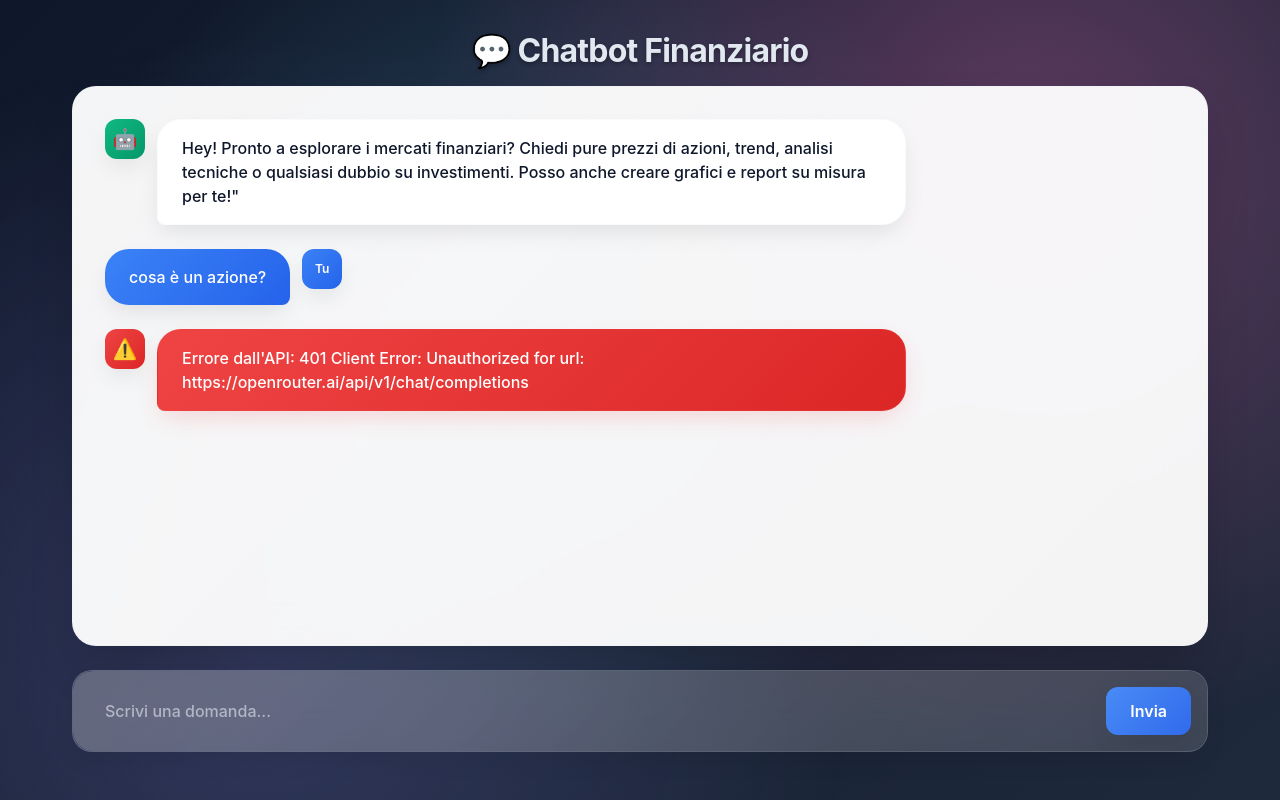
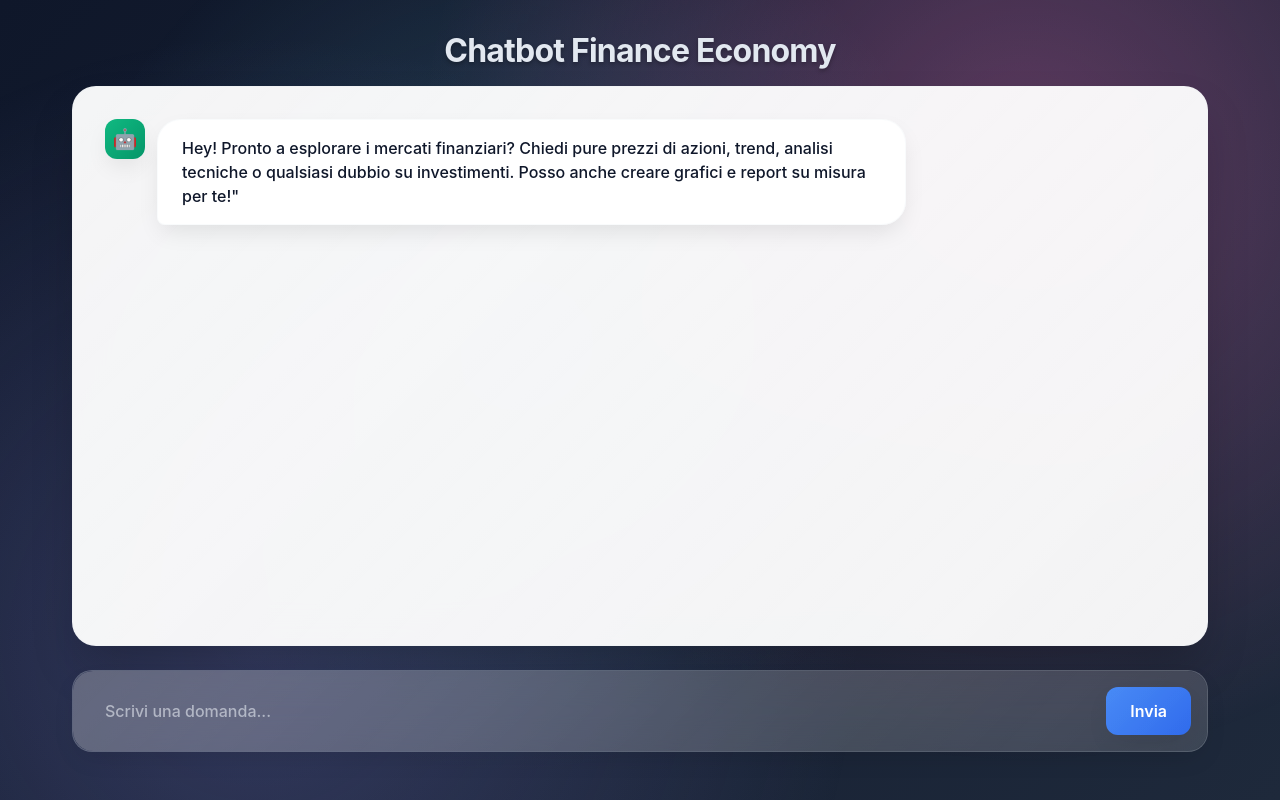
Before and after one commit to romina-trazzi/PythonVerificaFinaleChatBOTfinanziario, a Python web app: template templates/index.html in a window 1280 px wide. Run offline with Jinja, Linux system fonts and the light colour scheme; the template is opened without the code that fills it, so the values that code supplies are empty.

Commit message:
rivisto codice front end

```diff
--- a/static/css/main.css
+++ b/static/css/main.css
@@ -12,7 +12,7 @@
     --accent-hover: #2563eb;
     --success: #10b981;
     --warning: #f59e0b;
-    --error: #ef4444; /* This is your defined red for errors */
+    --error: #ef4444;
     --background: linear-gradient(135deg, #0f172a 0%, #1e293b 100%);
     --surface: rgba(255, 255, 255, 0.95);
     --surface-dark: rgba(30, 41, 59, 0.95);
@@ -408,37 +408,6 @@ td {
     margin-right: 0.5rem !important;
 }
 
-/* ===== MESSAGGI DI ERRORE ===== */
-.message.error .text {
-    background: linear-gradient(135deg, var(--error) 0%, #dc2626 100%);
-    color: white; /* Changed to white for readability on red background */
-    border: 1px solid rgba(239, 68, 68, 0.3);
-    box-shadow: 0 10px 25px -5px rgba(239, 68, 68, 0.2);
-}
-
-.message.error::before {
-    content: '⚠️';
-    background: linear-gradient(135deg, var(--error) 0%, #dc2626 100%);
-    color: white; /* Changed to white for better contrast of the emoji on red background */
-}
-
-.bot .text.error {
-    background: linear-gradient(135deg, var(--error) 0%, #dc2626 100%);
-    color: white; /* Already white, kept for consistency */
-    border: 1px solid rgba(239, 68, 68, 0.3);
-    box-shadow: 0 10px 25px -5px rgba(239, 68, 68, 0.2);
-}
-
-/* Testo di errore semplice */
-.error-text {
-    color: var(--error) !important;
-    font-weight: 600;
-    background: rgba(239, 68, 68, 0.1);
-    padding: 0.5rem 1rem;
-    border-radius: 8px;
-    border-left: 4px solid var(--error);
-}
-
 /* ===== RESPONSIVE DESIGN ===== */
 @media (max-width: 768px) {
     .container-fluid {
--- a/static/js/chat.js
+++ b/static/js/chat.js
@@ -12,14 +12,6 @@ form.addEventListener("submit", function(e) {
 
     // Aggiungi il messaggio dell'utente
     appendMessage("user", message);
-
-    // Aggiungi animazione di invio
-    const userMessages = chatBox.querySelectorAll('.message.user');
-    const lastUserMessage = userMessages[userMessages.length - 1];
-    if (lastUserMessage) {
-        lastUserMessage.classList.add('message-sent');
-    }
-
     input.value = "";
     input.disabled = true;
     loading.classList.remove("d-none");
@@ -36,7 +28,7 @@ form.addEventListener("submit", function(e) {
         appendMessage("bot", data.response);
     })
     .catch(err => {
-        appendMessage("error", "⚠️ Si è verificato un errore nella richiesta. Riprova tra qualche istante.");
+        appendMessage("bot", "Si è verificato un errore nella richiesta.");
     })
     .finally(() => {
         input.disabled = false;
@@ -48,26 +40,21 @@ form.addEventListener("submit", function(e) {
 // Funzione per aggiungere messaggi alla chat
 function appendMessage(sender, text) {
     const msgDiv = document.createElement("div");
+    msgDiv.className = "message " + sender;
+
     const bubble = document.createElement("div");
+    bubble.className = "text";
+    bubble.innerHTML = text;
 
-    if (sender === "error") {
-        msgDiv.className = "message bot error";
-        bubble.className = "text error";
-    } else {
-        msgDiv.className = "message " + sender;
-        bubble.className = "text";
-    }
-
-    bubble.innerHTML = text;
     msgDiv.appendChild(bubble);
     chatBox.appendChild(msgDiv);
 
-    // Se c'è un percorso immagine, lo mostriamo
+    // Se c'è un percorso immagine, lo mostriamo come immagine (es. output/charts/abc.png)
     const imageRegex = /(output\/charts\/\S+\.png)/;
     const match = text.match(imageRegex);
     if (match) {
         const img = document.createElement("img");
-        img.src = "/" + match[1];
+        img.src = "/" + match[1];  // Flask serve statico
         img.className = "image-response";
         chatBox.appendChild(img);
     }
--- a/templates/index.html
+++ b/templates/index.html
@@ -9,18 +9,10 @@
 </head>
 <body>
     <div class="container-fluid chat-container">
-        <h2 class="text-center mb-3">💬 Chatbot Finanziario</h2>
+        <h2 class="text-center mb-3"> Chatbot Finance Economy </h2>
         <div id="chat-box" class="chat-box">
             <div class="message bot">
-                <div class="text">Hey! Pronto a esplorare i mercati finanziari? Chiedi pure prezzi di azioni, trend, analisi tecniche o
-                    qualsiasi dubbio su investimenti.
-                    Posso anche creare grafici e report su misura per te!"</div>
-            </div>
-            <div class="message user">
-                <div class="text">cosa è un azione?</div>
-            </div>
-            <div class="message bot error">
-                <div class="text">Errore dall'API: 401 Client Error: Unauthorized for url: https://openrouter.ai/api/v1/chat/completions</div>
+                <div class="text">Hey! Pronto a esplorare i mercati finanziari? Chiedi pure prezzi di azioni, trend, analisi tecniche o qualsiasi dubbio su investimenti. Posso anche creare grafici e report su misura per te!"</div>
             </div>
         </div>
         <form id="chat-form" class="d-flex">
@@ -29,13 +21,8 @@
         </form>
         <div id="loading" class="text-center mt-3 d-none">
             <div class="spinner-border text-primary" role="status"></div>
-            <p class="mt-2">⚡ Un momento, sto consultando i mercati globali...</p>
+            <p class="mt-2">" Processando la tua richiesta finanziaria..."</p>
         </div>
-    </div>
-    <div class="loading-dots">
-        <span></span>
-        <span></span>
-        <span></span>
     </div>
 
     <script src="../static/js/chat.js"></script>
```
